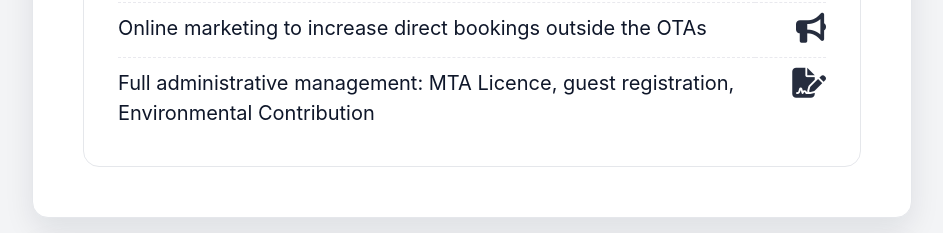
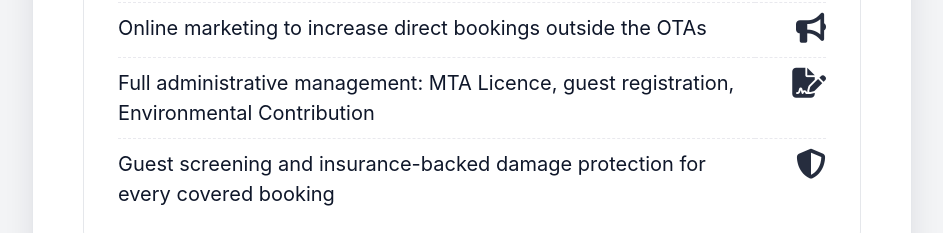
Before and after one commit to ShortLetMalta/proposal-calculator, a website: page index.html in a window 1280 px wide. Shown: the part 6320-6553 px from the top of the page, without its empty margins (168-1111 px from the left). Drawn offline with Linux system fonts and the light colour scheme; no server answers.

Commit message:
Restore guest screening PDF service without Truvi

```diff
--- a/i18n.js
+++ b/i18n.js
@@ -395,6 +395,7 @@
       'pdf.svc4':                 'Manutenzione ordinaria e straordinaria',
       'pdf.svc5':                 'Marketing online per aumentare le prenotazioni extra-OTA',
       'pdf.svc6':                 'Completa gestione amministrativa: Licenza MTA, registrazione ospiti, Environmental Contribution',
+      'pdf.svc7':                 'Guest screening e protezione danni con copertura assicurativa per ogni prenotazione coperta',
       'pdf.p4Title':              'Descrizione dell\'appartamento',
       'pdf.p4Punti':              'Punti di forza:',
       'pdf.p5Title':              'Previsioni',
@@ -816,6 +817,7 @@
       'pdf.svc4':                 'Routine and extraordinary maintenance',
       'pdf.svc5':                 'Online marketing to increase direct bookings outside the OTAs',
       'pdf.svc6':                 'Full administrative management: MTA Licence, guest registration, Environmental Contribution',
+      'pdf.svc7':                 'Guest screening and insurance-backed damage protection for every covered booking',
       'pdf.p4Title':              'Property description',
       'pdf.p4Punti':              'Strengths:',
       'pdf.p5Title':              'Forecast',
--- a/index.html
+++ b/index.html
@@ -474,6 +474,10 @@
           <td data-i18n="pdf.svc6">Completa gestione amministrativa: Licenza MTA, registrazione ospiti, Environmental Contribution</td>
           <td class="icon-cell"><i class="fa-solid fa-file-signature" aria-hidden="true"></i></td>
         </tr>
+        <tr>
+          <td data-i18n="pdf.svc7">Guest screening e protezione danni con copertura assicurativa per ogni prenotazione coperta</td>
+          <td class="icon-cell"><i class="fa-solid fa-shield-halved" aria-hidden="true"></i></td>
+        </tr>
       </table>
       </div>
     </div>
```
